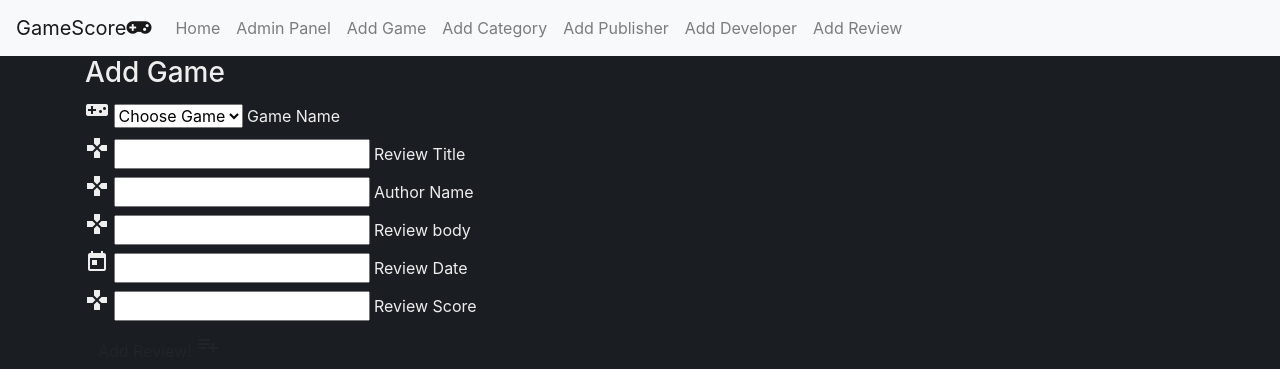
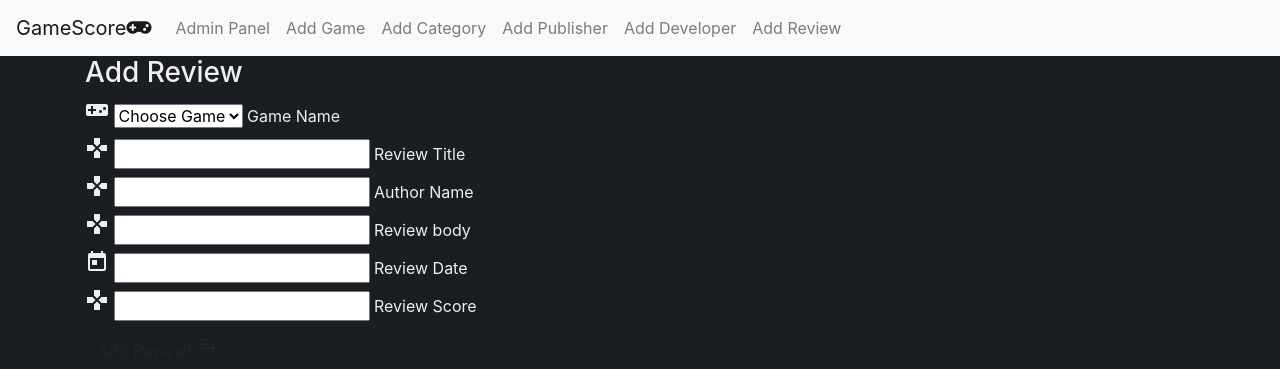
Before and after one commit to danielclements/game_score.gg, a Flask app: page /add_review in a window 1280 px wide. Shown: the top 369 px of the page. Run offline with Flask 2, Linux system fonts and the light colour scheme; data that the repository does not hold is empty; some libraries are stand-ins or nearby versions.

Commit message:
fixed a few typos across all template pages

```diff
--- a/templates/add_publisher.html
+++ b/templates/add_publisher.html
@@ -1,6 +1,6 @@
 {% extends 'base.html' %} {% block content %}
 
-<h3>Add Game</h3>
+<h3>Add Publisher</h3>
 <div class="row">
 	<form action="{{url_for('insert_publisher')}}" method="POST" class="col s12">
 
--- a/templates/add_review.html
+++ b/templates/add_review.html
@@ -1,6 +1,6 @@
 {% extends 'base.html' %} {% block content %}
 
-<h3>Add Game</h3>
+<h3>Add Review</h3>
 <div class="row">
 	<form action="{{url_for('insert_review')}}" method="POST" class="col s12">
 
--- a/templates/addcategory.html
+++ b/templates/addcategory.html
@@ -1,6 +1,6 @@
 {% extends 'base.html' %} {% block content %}
 
-<h3>Add category</h3>
+<h3>Add Category</h3>
 <div class="row">
   <form action="{{url_for('insert_category')}}" method="POST" class="col s12">
 
--- a/templates/base.html
+++ b/templates/base.html
@@ -26,9 +26,6 @@
   </button>
   <div class="collapse navbar-collapse" id="navbarNav">
     <ul class="navbar-nav">
-      <li class="nav-item">
-        <a class="nav-link" href="#">Home <span class="sr-only">(current)</span></a>
-      </li>
       <li class="nav-item"><a class=" nav-link hover-salmon" href="{{url_for('get_admin_panel')}}">Admin Panel</a></li>
       <li class="nav-item"><a class=" nav-link hover-salmon" href="{{url_for('add_game')}}">Add Game</a></li>
       <li class="nav-item"><a class=" nav-link hover-salmon" href="{{url_for('add_category')}}">Add Category</a></li>
--- a/templates/edit_category.html
+++ b/templates/edit_category.html
@@ -1,6 +1,6 @@
 {% extends 'base.html' %} {% block content %}
 
-<h3>Edit Game</h3>
+<h3>Edit Category</h3>
 <div class="row">
 	<form action="{{ url_for('update_category', category_id=category._id) }}" method="POST" class="col s12">
 
--- a/templates/edit_developer.html
+++ b/templates/edit_developer.html
@@ -1,6 +1,6 @@
 {% extends 'base.html' %} {% block content %}
 
-<h3>Edit Game</h3>
+<h3>Edit Developer</h3>
 <div class="row">
 	<form action="{{ url_for('update_developer', developer_id=developer._id) }}" method="POST" class="col s12">
 
--- a/templates/edit_publisher.html
+++ b/templates/edit_publisher.html
@@ -1,6 +1,6 @@
 {% extends 'base.html' %} {% block content %}
 
-<h3>Edit Game</h3>
+<h3>Edit Publisher</h3>
 <div class="row">
 	<form action="{{ url_for('update_publisher', publisher_id=publisher._id) }}" method="POST" class="col s12">
 
```
